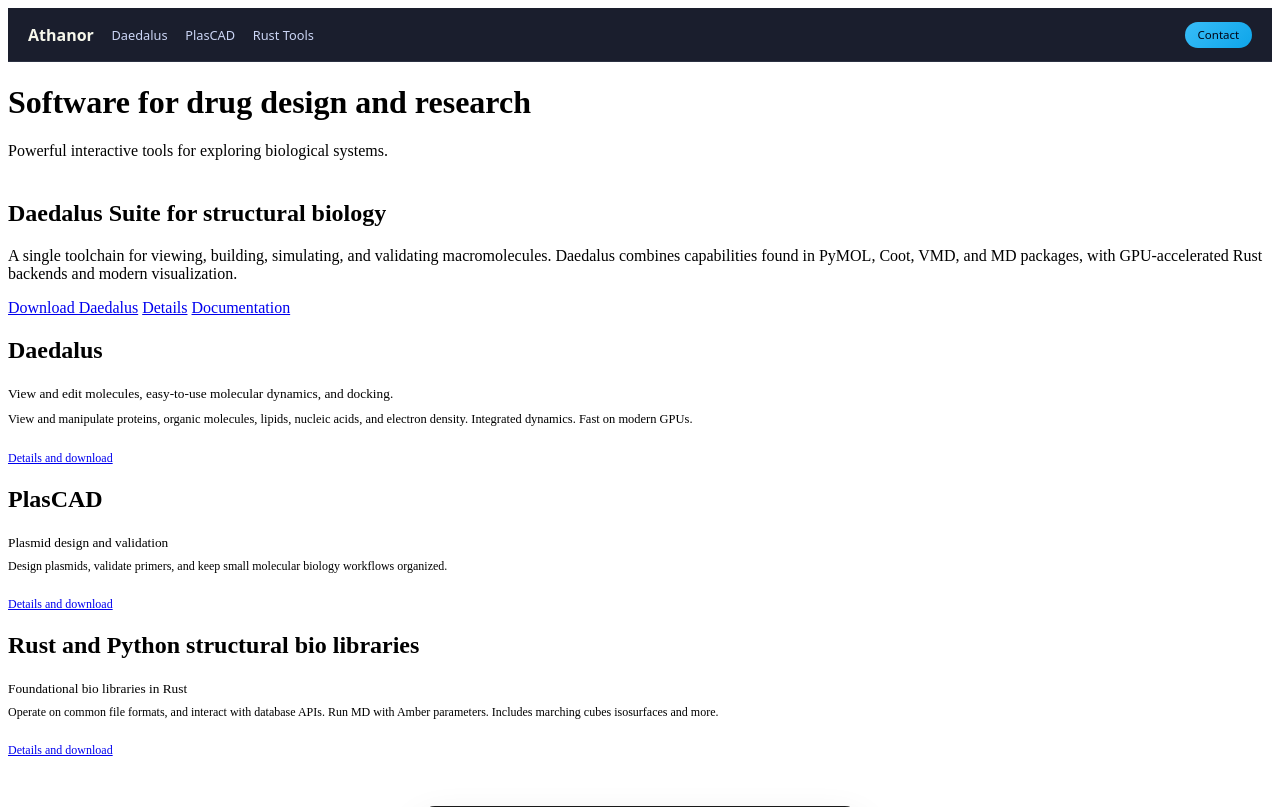
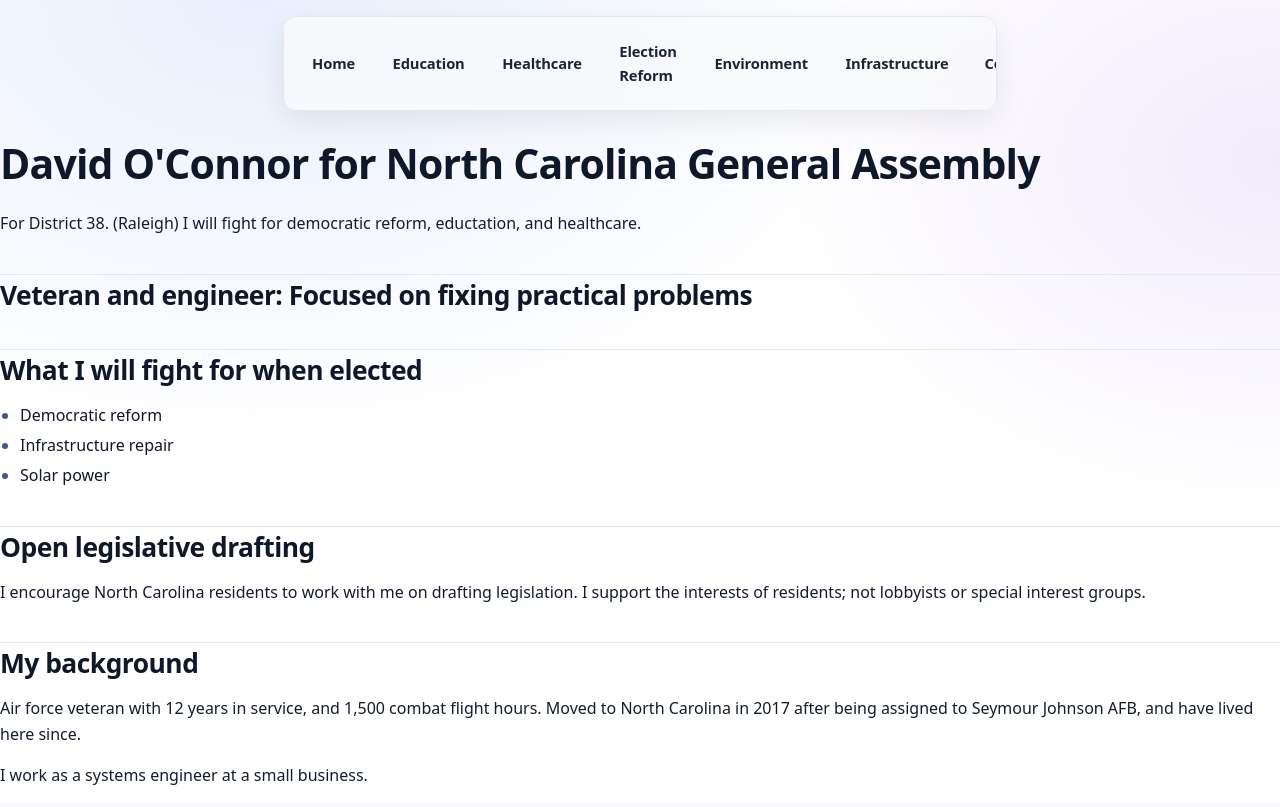
Before and after one commit to David-OConnor/leg_campaign_site, a Django app: page / in a window 1280 px wide. Shown: the top 807 px of the page. After the commit the page ends 785 px from the top, so only its background shows below. Run offline with Django 5.2, Linux system fonts and the light colour scheme.

Commit message:
Style work on base

```diff
--- a/build_md.py
+++ b/build_md.py
@@ -3,6 +3,7 @@
 import markdown
 
 from main_.views import pages
+
 
 def build_markdown() -> None:
     for page in pages:
@@ -17,9 +18,9 @@
 {{% endblock %}}
 """
 
-        print("TT: {:?}", template_text)
+        Path(f"./templates/{page}.html").write_text(template_text, encoding="utf-8")
 
-        Path(f"./templates/{page}.html").write_text(template_text, encoding="utf-8")
+    print("Complete; templates dir populated with HTML from MD files.")
 
 
 build_markdown()
--- a/main_/views.py
+++ b/main_/views.py
@@ -1,12 +1,10 @@
-from pathlib import Path
-
 from django.http import HttpRequest, HttpResponse, Http404
 from django.shortcuts import render
 
 # Must match the markdown names. Used to create HTML files,
 # urls, and views.
 pages = [
-    # "introduction",
+    "index",
     "healthcare",
     "election_reform",
     "education",
@@ -16,54 +14,12 @@
     "environment",
 ]
 
-# def build_markdown() -> None:
-#     for page in pages:
-#         md_text = Path(f"{page}.md").read_text(encoding="utf-8")
-#         html = markdown.markdown(md_text, extensions=["extra", "toc", "codehilite"])
-#
-#         template_text = f"""{{% extends "base.html" %}}
-# {{% load static %}}
-#
-# {{% block contents %}}
-# {html}
-# {{% endblock %}}
-# """
-#
-#         Path(f"templates/{page}.html").write_text(template_text, encoding="utf-8")
-
 
 def home(request: HttpRequest) -> HttpResponse:
-    return render(request, "index_old.html", {})
+    return render(request, "index.html", {})
 
 
 def page_generic(request: HttpRequest, page: str) -> HttpResponse:
     if page not in pages:
         raise Http404()
     return render(request, f"{page}.html", {})
-
-# def bills(request: HttpRequest) -> HttpResponse:
-#     return render(request, "bills.html", {})
-#
-#
-# def education(request: HttpRequest) -> HttpResponse:
-#     return render(request, "education.html", {})
-#
-#
-# def election_reform(request: HttpRequest) -> HttpResponse:
-#     return render(request, "election_reform.html", {})
-#
-#
-# def environment(request: HttpRequest) -> HttpResponse:
-#     return render(request, "environment.html", {})
-#
-#
-# def housing(request: HttpRequest) -> HttpResponse:
-#     return render(request, "housing.html", {})
-#
-#
-# def infrastructure(request: HttpRequest) -> HttpResponse:
-#     return render(request, "infrastructure.html", {})
-#
-#
-# def veterans(request: HttpRequest) -> HttpResponse:
-#     return render(request, "veterans.html", {})
--- a/static/style.css
+++ b/static/style.css
@@ -0,0 +1,336 @@
+/* markdown.css — pleasant, readable styling for Markdown-generated HTML */
+
+:root{
+  --bg: #ffffff;
+  --fg: #0f172a;         /* slate-900 */
+  --muted: #475569;      /* slate-600 */
+  --border: #e2e8f0;     /* slate-200 */
+  --card: #f8fafc;       /* slate-50 */
+  --accent: #2563eb;     /* blue-600 */
+  --accent-2: #7c3aed;   /* violet-600 */
+
+  --code-bg: #0b1220;    /* deep navy */
+  --code-fg: #e5e7eb;    /* gray-200 */
+  --inline-code-bg: #f1f5f9; /* slate-100 */
+
+  --shadow: 0 10px 30px rgba(2, 6, 23, 0.08);
+  --radius: 14px;
+  --maxw: 78ch;
+}
+
+@media (prefers-color-scheme: dark) {
+  :root{
+    --bg: #0b1220;
+    --fg: #e5e7eb;
+    --muted: #94a3b8;
+    --border: #1f2a44;
+    --card: #0f1a2e;
+
+    --accent: #60a5fa;   /* blue-400 */
+    --accent-2: #c084fc; /* violet-400 */
+
+    --code-bg: #050814;
+    --code-fg: #e5e7eb;
+    --inline-code-bg: rgba(148, 163, 184, 0.14);
+
+    --shadow: 0 12px 40px rgba(0, 0, 0, 0.35);
+  }
+}
+
+*{ box-sizing: border-box; }
+
+html{
+  text-size-adjust: 100%;
+  scroll-behavior: smooth;
+}
+
+body{
+  margin: 0;
+  background: radial-gradient(1200px 800px at 20% 0%, rgba(37, 99, 235, 0.10), transparent 55%),
+              radial-gradient(1000px 700px at 100% 20%, rgba(124, 58, 237, 0.10), transparent 50%),
+              var(--bg);
+  color: var(--fg);
+  font: 16px/1.65 ui-sans-serif, system-ui, -apple-system, Segoe UI, Roboto, Helvetica, Arial, "Apple Color Emoji", "Segoe UI Emoji";
+}
+
+/* Centered content container.
+   If you have your own layout, apply .md-container to the main content wrapper. */
+.md-container, main, article{
+  max-width: var(--maxw);
+  margin: 0 auto;
+  padding: 48px 20px 80px;
+}
+
+/* Optional “card” wrapper for the content */
+.md-card{
+  background: color-mix(in srgb, var(--card) 92%, transparent);
+  border: 1px solid var(--border);
+  border-radius: var(--radius);
+  box-shadow: var(--shadow);
+  padding: 28px 26px;
+  backdrop-filter: blur(6px);
+}
+
+a{
+  color: var(--accent);
+  text-decoration: none;
+  text-underline-offset: 3px;
+}
+a:hover{
+  text-decoration: underline;
+}
+
+p{ margin: 0.9em 0; color: color-mix(in srgb, var(--fg) 92%, var(--muted)); }
+
+strong{ color: var(--fg); }
+
+hr{
+  border: 0;
+  border-top: 1px solid var(--border);
+  margin: 2.2rem 0;
+}
+
+h1, h2, h3, h4, h5, h6{
+  color: var(--fg);
+  line-height: 1.2;
+  letter-spacing: -0.02em;
+  margin: 1.4em 0 0.55em;
+  scroll-margin-top: 84px;
+}
+
+h1{ font-size: clamp(2rem, 3.2vw, 2.6rem); margin-top: 0.2em; }
+h2{ font-size: 1.65rem; padding-top: 0.35rem; border-top: 1px solid var(--border); }
+h3{ font-size: 1.3rem; }
+h4{ font-size: 1.1rem; color: color-mix(in srgb, var(--fg) 90%, var(--muted)); }
+h5, h6{ font-size: 1rem; color: var(--muted); }
+
+ul, ol{
+  padding-left: 1.25rem;
+  margin: 0.8rem 0 1rem;
+}
+li{ margin: 0.25rem 0; }
+li::marker{ color: color-mix(in srgb, var(--muted) 70%, var(--accent)); }
+
+blockquote{
+  margin: 1.2rem 0;
+  padding: 0.95rem 1.05rem;
+  border-left: 4px solid color-mix(in srgb, var(--accent) 70%, var(--border));
+  background: color-mix(in srgb, var(--card) 70%, transparent);
+  border-radius: 10px;
+  color: color-mix(in srgb, var(--fg) 88%, var(--muted));
+}
+blockquote p{ margin: 0.4rem 0; }
+
+img{
+  max-width: 100%;
+  height: auto;
+  border-radius: 12px;
+  border: 1px solid var(--border);
+  box-shadow: 0 10px 26px rgba(2, 6, 23, 0.12);
+  margin: 1rem 0;
+}
+
+/* Inline code */
+code{
+  font-family: ui-monospace, SFMono-Regular, Menlo, Monaco, Consolas, "Liberation Mono", "Courier New", monospace;
+  font-size: 0.95em;
+}
+p code, li code, table code{
+  background: var(--inline-code-bg);
+  border: 1px solid color-mix(in srgb, var(--border) 70%, transparent);
+  padding: 0.14em 0.38em;
+  border-radius: 8px;
+  color: color-mix(in srgb, var(--fg) 90%, var(--muted));
+}
+
+/* Code blocks (works well with codehilite, fenced_code, etc.) */
+pre{
+  background: var(--code-bg);
+  color: var(--code-fg);
+  padding: 14px 16px;
+  border-radius: 14px;
+  overflow: auto;
+  border: 1px solid color-mix(in srgb, var(--border) 55%, transparent);
+  box-shadow: 0 10px 28px rgba(0, 0, 0, 0.18);
+  margin: 1.15rem 0;
+}
+pre code{
+  background: transparent;
+  color: inherit;
+  padding: 0;
+  border: 0;
+  font-size: 0.92em;
+  line-height: 1.55;
+}
+
+/* Tables */
+table{
+  width: 100%;
+  border-collapse: separate;
+  border-spacing: 0;
+  margin: 1.2rem 0;
+  border: 1px solid var(--border);
+  border-radius: 12px;
+  overflow: hidden;
+  background: color-mix(in srgb, var(--card) 92%, transparent);
+}
+th, td{
+  padding: 10px 12px;
+  border-bottom: 1px solid var(--border);
+  vertical-align: top;
+}
+th{
+  text-align: left;
+  font-weight: 650;
+  color: var(--fg);
+  background: color-mix(in srgb, var(--card) 75%, transparent);
+}
+tr:last-child td{ border-bottom: 0; }
+
+/* Simple keyboard / UI text */
+kbd{
+  font-family: ui-monospace, SFMono-Regular, Menlo, Monaco, Consolas, monospace;
+  font-size: 0.9em;
+  padding: 0.15em 0.45em;
+  border-radius: 8px;
+  border: 1px solid var(--border);
+  background: color-mix(in srgb, var(--card) 90%, transparent);
+  box-shadow: 0 2px 0 rgba(2, 6, 23, 0.14);
+}
+
+/* “Table of contents” styling (Python-Markdown toc extension commonly emits .toc) */
+.toc{
+  border: 1px solid var(--border);
+  background: color-mix(in srgb, var(--card) 92%, transparent);
+  border-radius: 14px;
+  padding: 14px 16px;
+  margin: 1.2rem 0 1.8rem;
+}
+.toc > ul{ margin: 0.4rem 0 0; }
+.toc a{ color: color-mix(in srgb, var(--accent) 88%, var(--fg)); }
+.toc li{ margin: 0.18rem 0; }
+
+/* Footnotes (if you use footnotes extension) */
+.footnote, .footnotes{
+  font-size: 0.95em;
+  color: var(--muted);
+}
+.footnotes hr{ margin: 1.4rem 0; }
+
+/* Selection */
+::selection{
+  background: color-mix(in srgb, var(--accent) 30%, transparent);
+}
+
+/* Navbar */
+.navbar{
+  position: sticky;
+  top: 0;
+  z-index: 50;
+
+  display: flex;
+  align-items: center;
+  justify-content: space-between;
+  gap: 1rem;
+
+  padding: 14px 18px;
+  margin: 16px auto 28px;
+  max-width: var(--maxw);
+
+  background: color-mix(in srgb, var(--card) 85%, transparent);
+  border: 1px solid var(--border);
+  border-radius: var(--radius);
+  box-shadow: var(--shadow);
+  backdrop-filter: blur(10px);
+
+  overflow-x: auto;
+  -webkit-overflow-scrolling: touch;
+}
+
+.navbar::-webkit-scrollbar{ height: 8px; }
+.navbar::-webkit-scrollbar-thumb{
+  background: color-mix(in srgb, var(--border) 70%, transparent);
+  border-radius: 999px;
+}
+.navbar::-webkit-scrollbar-track{ background: transparent; }
+
+/* Menu items */
+.menu-item{
+  position: relative;
+  display: inline-flex;
+  align-items: center;
+  gap: 0.4rem;
+
+  padding: 8px 10px;
+  border-radius: 999px;
+
+  color: color-mix(in srgb, var(--fg) 78%, var(--muted));
+  text-decoration: none;
+  font-weight: 600;
+  font-size: 0.92rem;
+  letter-spacing: -0.01em;
+
+  transition:
+    background-color 160ms ease,
+    color 160ms ease,
+    transform 160ms ease,
+    box-shadow 160ms ease;
+}
+
+.menu-item:hover{
+  color: var(--fg);
+  background: color-mix(in srgb, var(--border) 34%, transparent);
+  transform: translateY(-1px);
+}
+
+.menu-item:focus-visible{
+  outline: none;
+  box-shadow:
+    0 0 0 3px color-mix(in srgb, var(--accent) 35%, transparent),
+    0 0 0 1px color-mix(in srgb, var(--accent) 75%, var(--border));
+}
+
+/* Underline accent */
+.menu-item::after{
+  content: "";
+  position: absolute;
+  left: 10px;
+  right: 10px;
+  bottom: 6px;
+  height: 2px;
+  border-radius: 999px;
+
+  background: linear-gradient(90deg, var(--accent), var(--accent-2));
+  opacity: 0;
+  transform: scaleX(0.7);
+  transform-origin: center;
+
+  transition: opacity 160ms ease, transform 160ms ease;
+}
+
+.menu-item:hover::after{
+  opacity: 0.55;
+  transform: scaleX(1);
+}
+
+/* “Active” page hint (works if you add class="menu-item active") */
+.menu-item.active{
+  color: var(--fg);
+  background: color-mix(in srgb, var(--accent) 14%, transparent);
+}
+.menu-item.active::after{
+  opacity: 0.85;
+  transform: scaleX(1);
+}
+
+/* Slightly tighten on small screens */
+@media (max-width: 720px){
+  .navbar{
+    padding: 12px 14px;
+    margin: 12px auto 22px;
+  }
+  .menu-item{
+    font-size: 0.9rem;
+    padding: 7px 9px;
+  }
+}
--- a/templates/base.html
+++ b/templates/base.html
@@ -34,21 +34,24 @@
 <body>
 
 <!-- shared menu -->
-<nav style="display:flex;justify-content:space-between;align-items:center;padding:.85rem 1.25rem;background:rgba(2,6,23,.9);backdrop-filter:blur(8px);border-bottom:1px solid rgba(148,163,184,.15);font-family:system-ui,-apple-system,BlinkMacSystemFont,'Segoe UI',sans-serif;">
+<nav class="navbar">
     <div style="display:flex;gap:1.1rem;align-items:center;">
-        <a href="/" id="menu-home" style="color:#e2e8f0;text-decoration:none;font-weight:600;">Athanor</a>
-        <a href="/daedalus" id="menu-daedalus" style="color:#cbd5f5;text-decoration:none;font-size:.8rem;">Daedalus</a>
-        <a href="/plascad" id="menu-plascad" style="color:#cbd5f5;text-decoration:none;font-size:.8rem;">PlasCAD</a>
-        <a href="/rust-tools" id="menu-rust" style="color:#cbd5f5;text-decoration:none;font-size:.8rem;">Rust Tools</a>
+        <a href="/" class="menu-item">Home</a>
+        <a href="/education" class="menu-item">Education</a>
+        <a href="/healthcare" class="menu-item">Healthcare</a>
+        <a href="/election_reform" class="menu-item">Election Reform</a>
+        <a href="/environment" class="menu-item">Environment</a>
+        <a href="/infrastructure" class="menu-item">Infrastructure</a>
     </div>
-    <a href="mailto:the_alchemist@fastmail.com" style="background:linear-gradient(135deg,#38bdf8 0%,#0ea5e9 100%);color:#020617;text-decoration:none;font-size:.72rem;padding:.35rem .8rem;border-radius:999px;font-weight:500;">Contact</a>
+    <a href="mailto:the_alchemist@fastmail.com" class="menu-item">Contact</a>
 </nav>
 
 {% block contents %}{% endblock %}
 
-<div id="img-modal" class="img-modal-backdrop">
-    <img id="img-modal-img" src="" alt="Full resolution">
-</div>
+{#<div id="img-modal" class="img-modal-backdrop">#}
+{#    <img id="img-modal-img" src="" alt="Full resolution">#}
+{#</div>#}
+
 </body>
 
 <script>
--- /dev/null
+++ b/templates/index.html
@@ -0,0 +1,24 @@
+{% extends "base.html" %}
+{% load static %}
+
+{% block contents %}
+<h1 id="david-oconnor-for-north-carolina-general-assembly">David O'Connor for North Carolina General Assembly</h1>
+<p>For District 38. (Raleigh) I will fight for democratic reform,
+eductation, and healthcare.</p>
+<h2 id="veteran-and-engineer-focused-on-fixing-practical-problems">Veteran and engineer: Focused on fixing practical problems</h2>
+<h2 id="what-i-will-fight-for-when-elected">What I will fight for when elected</h2>
+<ul>
+<li>Democratic reform</li>
+<li>Infrastructure repair</li>
+<li>Solar power</li>
+</ul>
+<h2 id="open-legislative-drafting">Open legislative drafting</h2>
+<p>I encourage North Carolina residents to work with me on drafting
+legislation. I support the interests of residents; not lobbyists or
+special interest groups.</p>
+<h2 id="my-background">My background</h2>
+<p>Air force veteran with 12 years in service, and 1,500 combat flight hours.
+Moved to North Carolina in 2017 after being assigned to Seymour Johnson AFB,
+and have lived here since.</p>
+<p>I work as a systems engineer at a small business.</p>
+{% endblock %}
```
